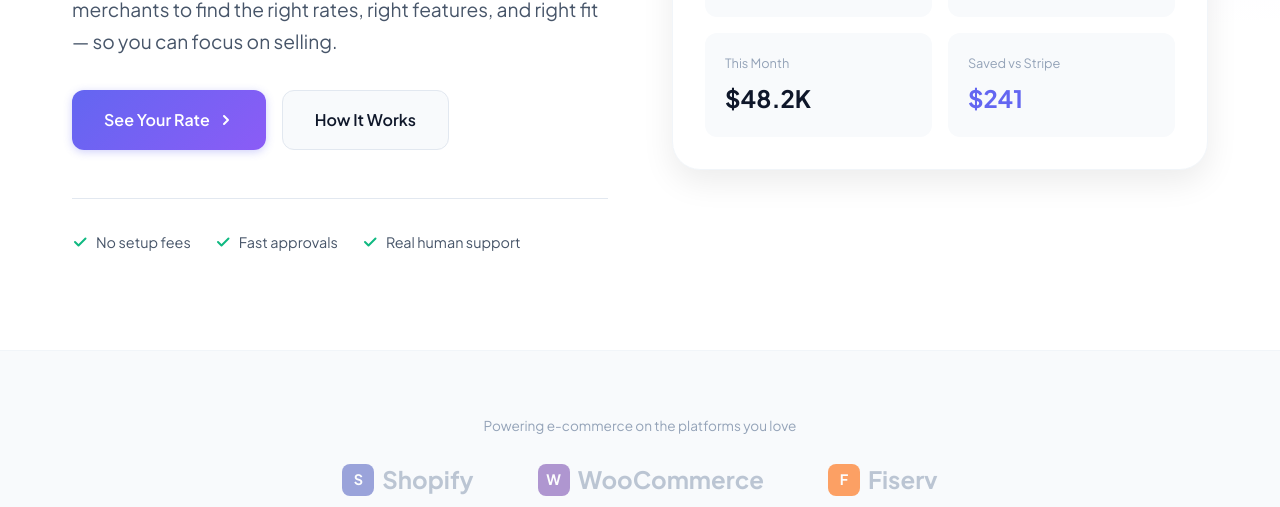
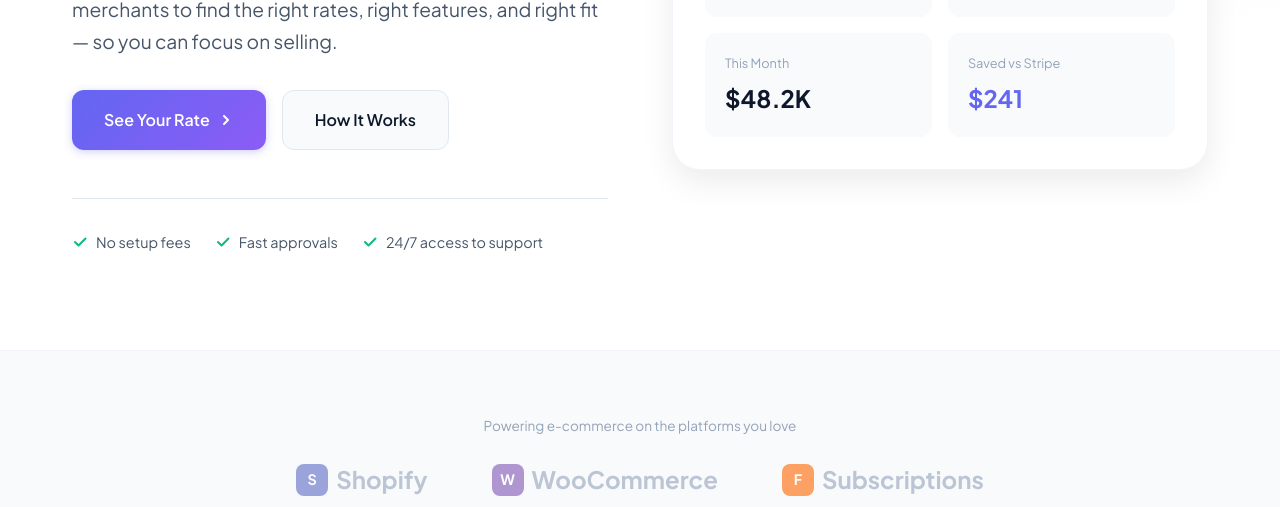
Before and after one commit to stevemilton/payiso, a plain HTML site: page index.html in a window 1280 px wide. Shown: the part 445-952 px from the top of the page. Drawn offline with Linux system fonts and the light colour scheme.

Commit message:
Update index.html

```diff
--- a/index.html
+++ b/index.html
@@ -952,7 +952,7 @@
                     </div>
                     <div class="trust-item">
                         <svg width="16" height="16" viewBox="0 0 16 16" fill="none"><path d="M13.5 4.5L6.5 11.5L3 8" stroke="currentColor" stroke-width="2" stroke-linecap="round" stroke-linejoin="round"/></svg>
-                        Real human support
+                        24/7 access to support
                     </div>
                 </div>
             </div>
@@ -1000,7 +1000,7 @@
                 </div>
                 <div class="partner-logo fiserv">
                     <span class="icon">F</span>
-                    Fiserv
+                    Subscriptions
                 </div>
             </div>
         </div>
```
